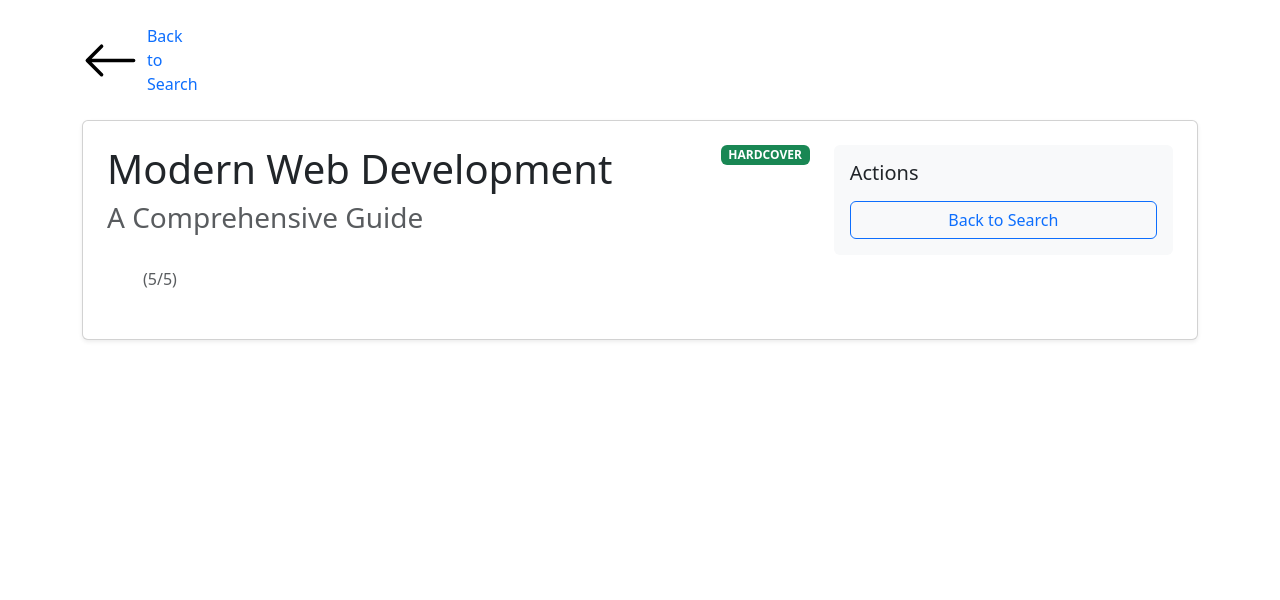
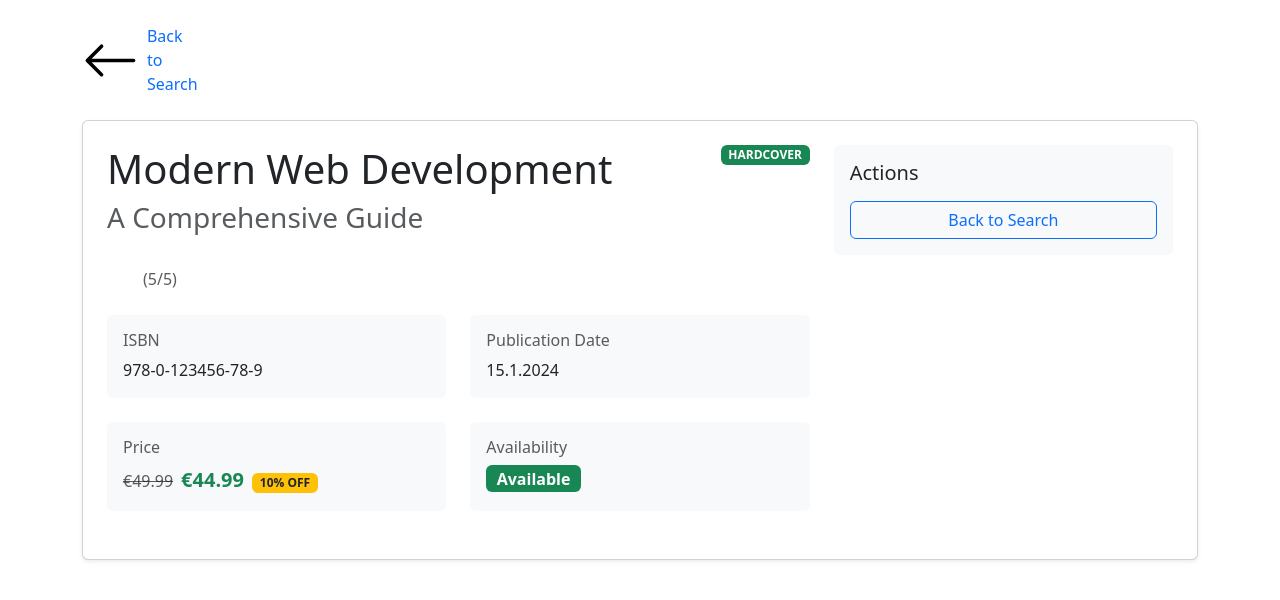
Before and after one commit to inesoetling/SPA-mit-React-Next-GraphQL, a Next.js app in the folder frontend/: page /search/1 in a window 1280 px wide. Shown: the top 600 px of the page. Built offline with nearby package versions, Linux system fonts and the light colour scheme.

Commit message:
feat(search): Info-Kacheln für ISBN, Datum, Preis und Verfügbarkeit

```diff
--- a/frontend/src/app/search/[id]/page.tsx
+++ b/frontend/src/app/search/[id]/page.tsx
@@ -105,6 +105,16 @@ export default function BookDetailsPage() {
       </Container>
     );
   }
+
+  const finalPrice =
+    book.discount && book.discount > 0
+      ? book.price * (1 - book.discount / 100)
+      : book.price;
+
+  const formattedDate = book.publicationDate
+    ? new Date(book.publicationDate).toLocaleDateString('de-DE')
+    : '-';
+
   return (
     <Container className="py-4">
       <Link
@@ -119,6 +129,7 @@ export default function BookDetailsPage() {
         <Card.Body className="p-4">
           <Row className="g-4">
             <Col lg={8}>
+              <div className="mb-4">
                 <div className="d-flex align-items-start justify-content-between mb-3">
                   <div>
                     <h1 className="mb-2">{book.title}</h1>
@@ -136,6 +147,68 @@ export default function BookDetailsPage() {
                   {renderStars(book.rating)}
                   <span className="text-muted">({book.rating}/5)</span>
                 </div>
+              </div>
+
+              <Row className="g-4 mb-4">
+                <Col sm={6}>
+                  <Card className="bg-light border-0 h-100">
+                    <Card.Body>
+                      <h6 className="text-muted mb-2">ISBN</h6>
+                      <p className="mb-0">{book.isbn}</p>
+                    </Card.Body>
+                  </Card>
+                </Col>
+
+                <Col sm={6}>
+                  <Card className="bg-light border-0 h-100">
+                    <Card.Body>
+                      <h6 className="text-muted mb-2">Publication Date</h6>
+                      <p className="mb-0">{formattedDate}</p>
+                    </Card.Body>
+                  </Card>
+                </Col>
+
+                <Col sm={6}>
+                  <Card className="bg-light border-0 h-100">
+                    <Card.Body>
+                      <h6 className="text-muted mb-2">Price</h6>
+                      <div>
+                        {book.discount && book.discount > 0 ? (
+                          <>
+                            <span className="text-decoration-line-through text-muted me-2">
+                              €{book.price.toFixed(2)}
+                            </span>
+                            <span className="fs-5 fw-bold text-success">
+                              €{finalPrice.toFixed(2)}
+                            </span>
+                            <Badge bg="warning" text="dark" className="ms-2">
+                              {book.discount}% OFF
+                            </Badge>
+                          </>
+                        ) : (
+                          <span className="fs-5 fw-bold">
+                            €{book.price.toFixed(2)}
+                          </span>
+                        )}
+                      </div>
+                    </Card.Body>
+                  </Card>
+                </Col>
+
+                <Col sm={6}>
+                  <Card className="bg-light border-0 h-100">
+                    <Card.Body>
+                      <h6 className="text-muted mb-2">Availability</h6>
+                      <Badge
+                        bg={book.available ? 'success' : 'danger'}
+                        className="fs-6"
+                      >
+                        {book.available ? 'Available' : 'Not Available'}
+                      </Badge>
+                    </Card.Body>
+                  </Card>
+                </Col>
+              </Row>
             </Col>
 
             <Col lg={4}>
```
Lines whose indentation alone changed are shown as unchanged.
